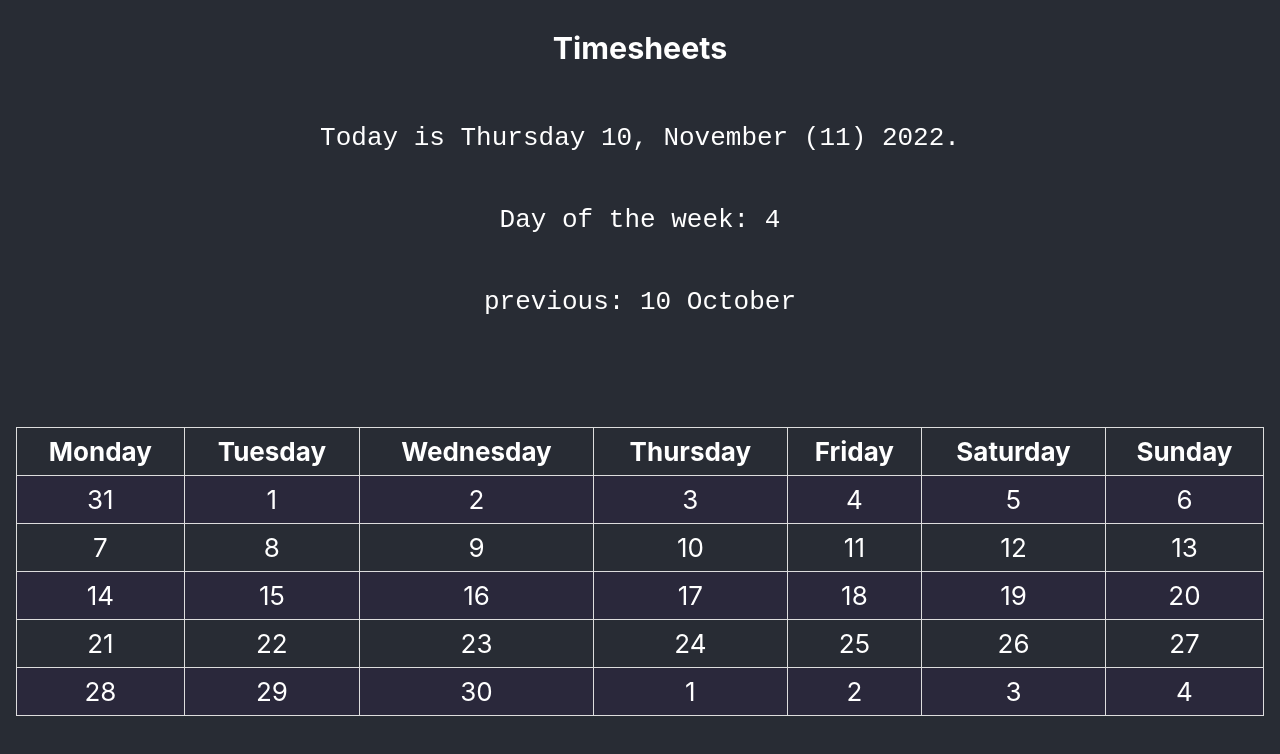
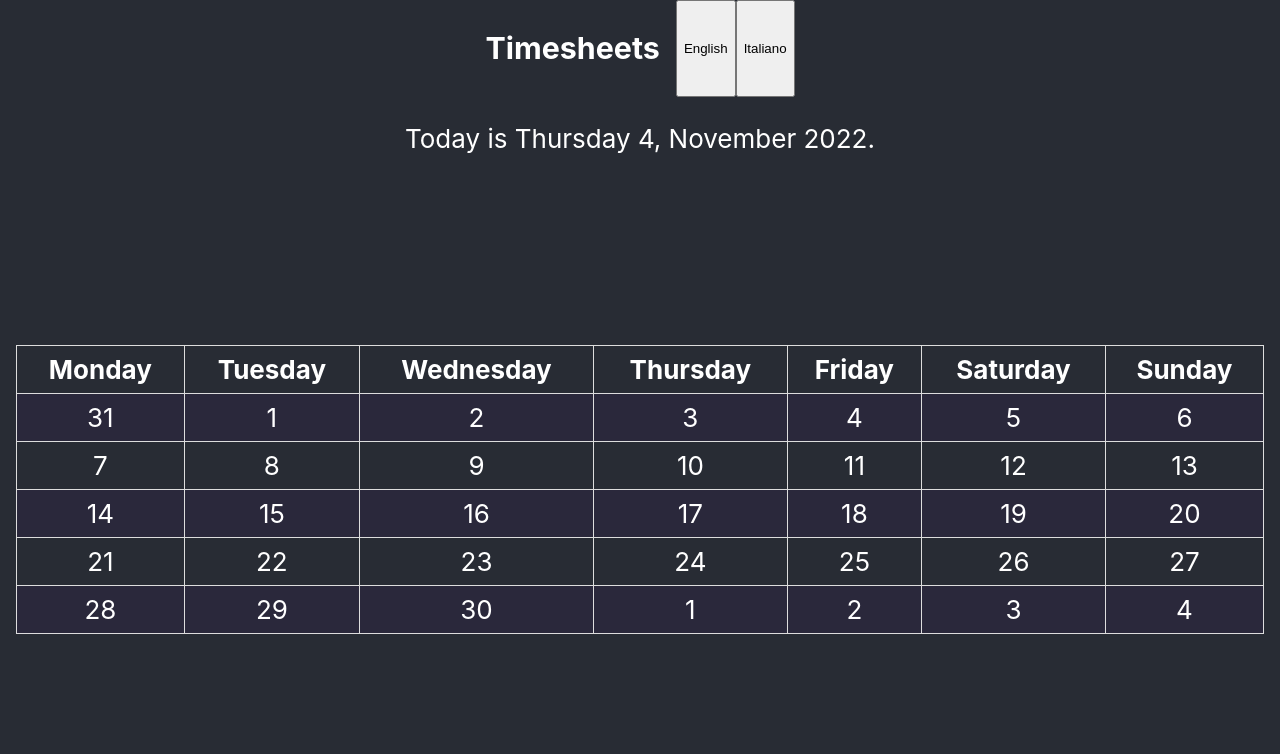
Before and after one commit to adriano-grimolizzi/timesheets, a React (Create React App) app: page / in a window 1280 px wide. Shown: the top 754 px of the page. Built offline with nearby package versions, Linux system fonts and the light colour scheme.

Commit message:
added first i18n draft

```diff
--- a/package.json
+++ b/package.json
@@ -6,8 +6,11 @@
     "@testing-library/jest-dom": "^5.16.5",
     "@testing-library/react": "^13.4.0",
     "@testing-library/user-event": "^13.5.0",
+    "i18next": "^22.0.4",
+    "i18next-browser-languagedetector": "^7.0.1",
     "react": "^18.2.0",
     "react-dom": "^18.2.0",
+    "react-i18next": "^12.0.0",
     "react-scripts": "5.0.1",
     "web-vitals": "^2.1.4"
   },
--- a/src/App.js
+++ b/src/App.js
@@ -1,15 +1,16 @@
-import './App.css';
 import Table from './components/table/Table';
 
-const App = () => {
-  return (
+import "./i18n/i18n";
+import './App.css';
+import Header from './components/header/Header';
+
+const App = () => (
   <div className='App'>
     <header className="App-header">
-        <h3>Timesheets</h3>
+      <Header />
       <Table />
     </header>
   </div>
 )
-}
 
 export default App;
--- /dev/null
+++ b/src/components/header/Header.css
@@ -0,0 +1,8 @@
+.header {
+    display: flex;
+}
+
+.title {
+    left: 0;
+    margin-right: 1rem;
+}
--- /dev/null
+++ b/src/components/header/Header.js
@@ -0,0 +1,10 @@
+import LanguageButton from "../../i18n/LanguageButton";
+
+import './Header.css'
+
+const Header = () => <div className='header'>
+    <h3 className="title">Timesheets</h3>
+    <LanguageButton />
+</div>
+
+export default Header
--- a/src/components/table/Table.js
+++ b/src/components/table/Table.js
@@ -1,9 +1,13 @@
-import { getMonthName, getDayName, getPreviousMonth } from '../../utils/date.utils'
+import { useTranslation } from 'react-i18next'
+
+import TodayIs from './TodayIs'
 import { exampleMonth, mapToTableRows } from './Table.utils'
+import { getPreviousMonth } from '../../utils/date.utils'
 
 import './Table.css'
 
 const Table = () => {
+  const { t } = useTranslation();
 
   const date = new Date()
   const currentYear = date.getFullYear()
@@ -15,25 +19,19 @@ const Table = () => {
 
   const previousMonth = getPreviousMonth(currentMonth)
 
-  const result = exampleMonth.weeks
-
   return (
     <>
-      <pre>Today is {getDayName(currentDay)} {currentDate}, {getMonthName(currentMonth)} ({currentMonth}) {currentYear}.</pre>
-
-      <pre>Day of the week: {JSON.stringify(firstDayOfTheMonth.getDay())}</pre>
-      <pre>previous: {previousMonth} {getMonthName(previousMonth)}</pre>
-
+      <TodayIs currentDay={currentDay} currentMonth={currentMonth} currentYear={currentYear} />
       <table>
         <tbody>
           <tr>
-            <th>Monday</th>
-            <th>Tuesday</th>
-            <th>Wednesday</th>
-            <th>Thursday</th>
-            <th>Friday</th>
-            <th>Saturday</th>
-            <th>Sunday</th>
+            <th>{t('days.monday')}</th>
+            <th>{t('days.tuesday')}</th>
+            <th>{t('days.wednesday')}</th>
+            <th>{t('days.thursday')}</th>
+            <th>{t('days.friday')}</th>
+            <th>{t('days.saturday')}</th>
+            <th>{t('days.sunday')}</th>
           </tr>
           {mapToTableRows(exampleMonth.weeks)}
         </tbody>
--- /dev/null
+++ b/src/components/table/TodayIs.js
@@ -0,0 +1,21 @@
+import { useTranslation } from 'react-i18next'
+
+import { getMonthName, getDayName } from '../../utils/date.utils'
+
+const TodayIs = ({ currentDay, currentMonth, currentYear }) => {
+  const { t } = useTranslation();
+
+  const dayName = t('days.' + getDayName(currentDay))
+  const month = t('months.' + getMonthName(currentMonth))
+
+  return (
+    <p>{t('whatDayItIs', {
+      dayName,
+      dayNumber: currentDay,
+      month,
+      year: currentYear,
+    })}</p>
+  )
+}
+
+export default TodayIs
--- /dev/null
+++ b/src/i18n/LanguageButton.js
@@ -0,0 +1,14 @@
+import { useTranslation } from "react-i18next"
+
+const LanguageButton = () => {
+  const { i18n } = useTranslation()
+
+  return (
+    <>
+      <button onClick={() => i18n.changeLanguage("en")}>English</button>
+      <button onClick={() => i18n.changeLanguage("it")}>Italiano</button>
+    </>
+  )
+}
+
+export default LanguageButton
--- /dev/null
+++ b/src/i18n/i18n.js
@@ -0,0 +1,27 @@
+import i18n from 'i18next'
+import LanguageDetector from "i18next-browser-languagedetector";
+import { initReactI18next } from 'react-i18next'
+
+import EN from './translations/en'
+import IT from './translations/it'
+
+i18n
+  .use(LanguageDetector)
+  .use(initReactI18next)
+  .init({
+    resources: {
+      en: { translations: EN, },
+      it: { translations: IT, },
+    },
+    fallbackLng: "en",
+    debug: true,
+
+    ns: ['translations'],
+    defaultNS: 'translations',
+
+    interpolation: {
+      escapeValue: false,
+    }
+  })
+
+export default i18n
--- /dev/null
+++ b/src/i18n/translations/en.js
@@ -0,0 +1,26 @@
+export default {
+    whatDayItIs: 'Today is {{dayName}} {{dayNumber}}, {{month}} {{year}}.',
+    days: {
+        monday: 'Monday',
+        tuesday: 'Tuesday',
+        wednesday: 'Wednesday',
+        thursday: 'Thursday',
+        friday: 'Friday',
+        saturday: 'Saturday',
+        sunday: 'Sunday',
+    },
+    months: {
+        january: 'January',
+        february: 'February',
+        march: 'March',
+        april: 'April',
+        may: 'May',
+        june: 'June',
+        july: 'July',
+        august: 'August',
+        september: 'September',
+        october: 'October',
+        november: 'November',
+        december: 'December',
+    }
+}
--- /dev/null
+++ b/src/i18n/translations/it.js
@@ -0,0 +1,26 @@
+export default {
+    whatDayItIs: 'Oggi è il {{dayName}} {{dayNumber}} {{month}} {{year}}.',
+    days: {
+        monday: 'Lunedì',
+        tuesday: 'Martedì',
+        wednesday: 'Mercoledì',
+        thursday: 'Giovedì',
+        friday: 'Venerdì',
+        saturday: 'Sabato',
+        sunday: 'Domenica',
+    },
+    months: {
+        january: 'Gennaio',
+        february: 'Febbraio',
+        march: 'Marzo',
+        april: 'April',
+        may: 'Maggio',
+        june: 'Giugno',
+        july: 'Luglio',
+        august: 'Agosto',
+        september: 'Settembre',
+        october: 'Ottobre',
+        november: 'Novembre',
+        december: 'Dicembre',
+    }
+}
--- a/src/utils/date.utils.js
+++ b/src/utils/date.utils.js
@@ -1,11 +1,11 @@
 export const getMonthName = (monthNumber) => {
     const date = new Date()
     date.setMonth(monthNumber - 1)
-    return date.toLocaleString('en-US', { month: 'long' })
+    return date.toLocaleString('en-US', { month: 'long' }).toLowerCase()
 }
 
 export const getDayName = (dayNumber) => {
-    const dayNames = ["Sunday", "Monday", "Tuesday", "Wednesday", "Thursday", "Friday", "Saturday"]
+    const dayNames = ["sunday", "monday", "tuesday", "wednesday", "thursday", "friday", "saturday"]
     return dayNames[dayNumber]
 }
 
```
Also changed, not shown: 2 other files (tests, documents, lock files or other folders). Lines whose indentation alone changed are shown as unchanged.
